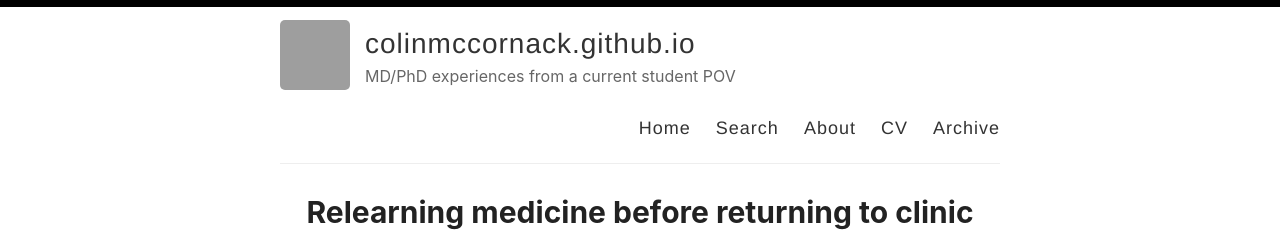
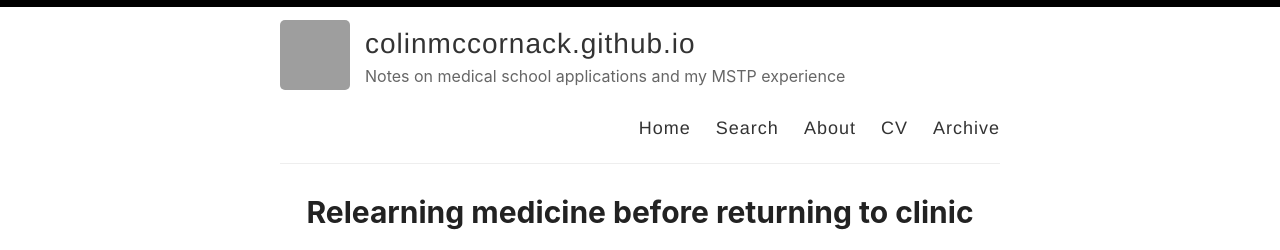
Before and after one commit to colinmccornack/colinmccornack.github.io, a Jekyll site: the page built from index.html, in a window 1280 px wide and 900 px high. Shown: the top 250 px of the window. Built offline with Jekyll 4.4.1, drawn with Linux system fonts in a browser that asks for light colours; the list of posts is cut into pages by our own code; grey boxes are pictures that could not be loaded.

Commit message:
Updated header

```diff
--- a/_config.yml
+++ b/_config.yml
@@ -9,7 +9,7 @@ name: colinmccornack.github.io
 author: Colin McCornack
 
 # Short bio or description (displayed in the header)
-description: MD/PhD experiences from a current student POV
+description: Notes on medical school applications and my MSTP experience
 
 # URL of your avatar or profile pic (you could use your GitHub profile pic)
 avatar: /images/headshot_bw.jpg
```
